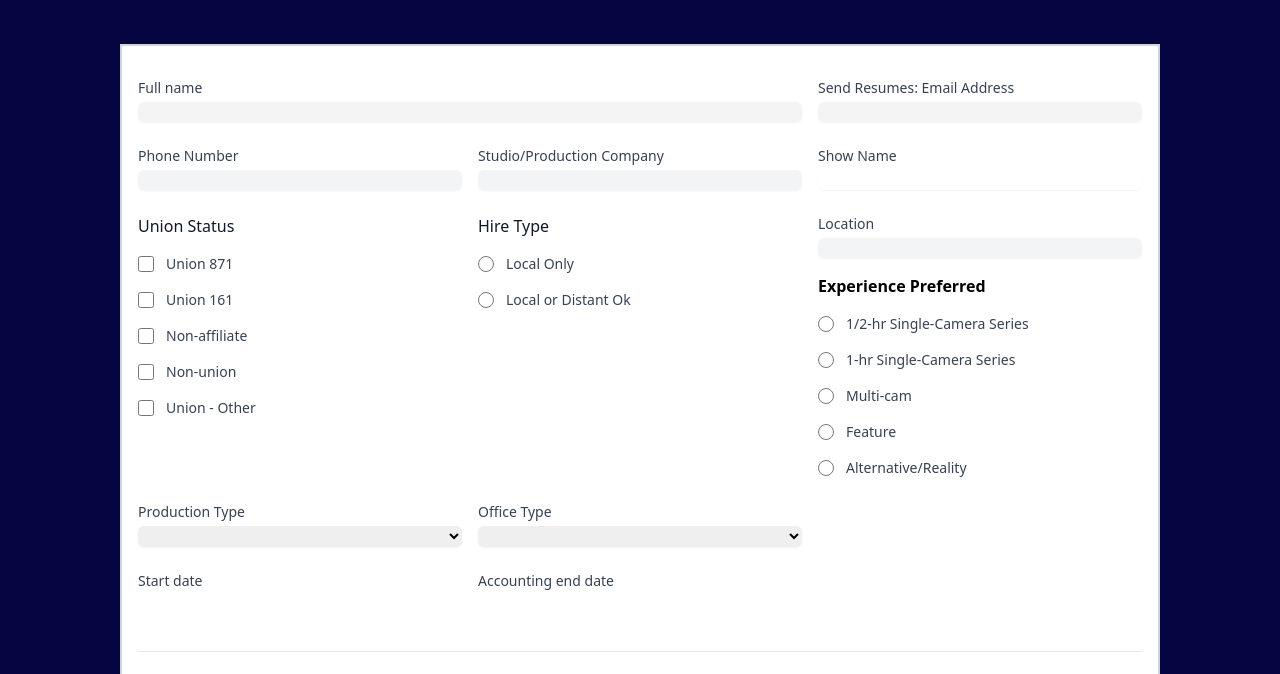
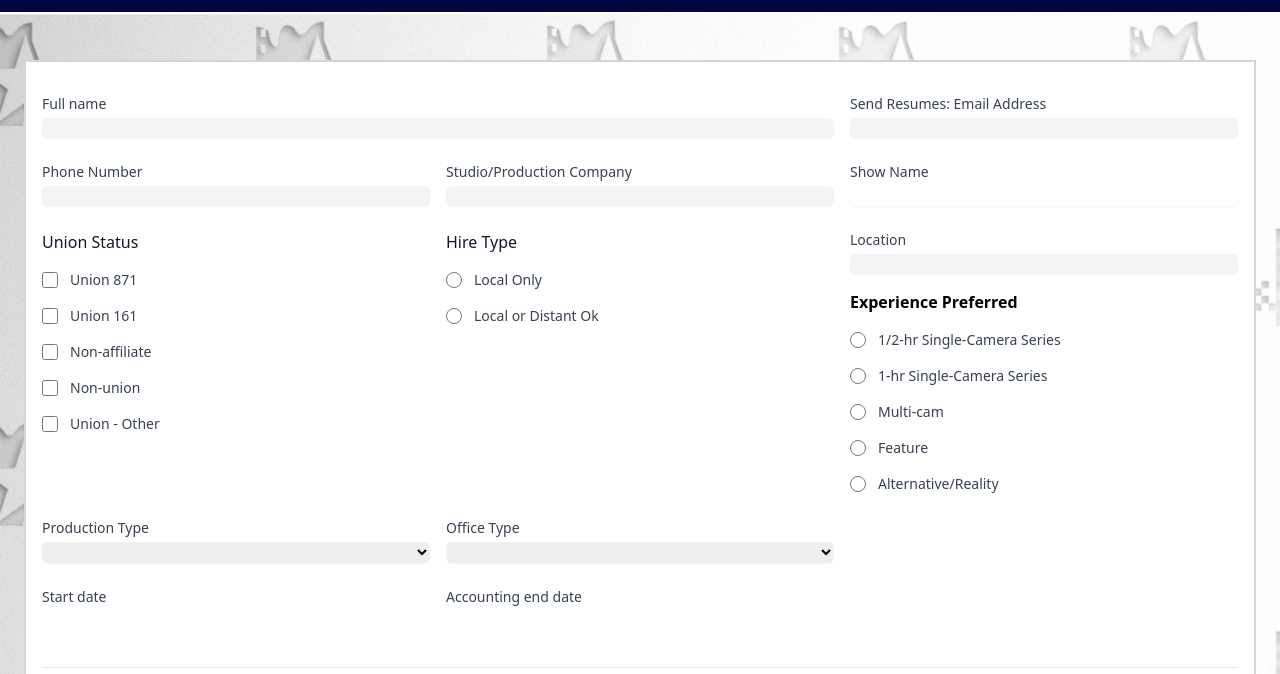
Before and after one commit to ervinCodes/OTTA-Employers, a website: page Interior/employers-new-job-request.html in a window 1280 px wide. Shown: the part 466-1140 px from the top of the page. Drawn offline with Linux system fonts and the light colour scheme; a web font is replaced by a local one.

Commit message:
Added BG images to New Job Request and fixed margins that contained the form

```diff
--- a/Interior/employers-new-job-request.html
+++ b/Interior/employers-new-job-request.html
@@ -140,7 +140,7 @@
           </div>
         </header>
 
-        <!-- Account Management Title -->
+        <!-- Title -->
         <div class="flex items-center justify-center bg-federal-blue py-4">
           <h1
             class="text-white uppercase text-2xl sm:text-4xl font-medium font-gill-sans"
@@ -151,7 +151,7 @@
 
         <!-- Content -->
         <div
-          class="lg:mx-24 xs:mx-0 px-4 pb-16 sm:px-6 sm:pb-24 lg:max-w-7xl lg:px-6 mt-8"
+          class="pt-12 px-4 pb-16 sm:px-6 sm:pb-24 lg:px-6 bg-[url('/images/white-stars-bg.jpg')] bg-cover"
         >
           <form
             class="space-y-8 divide-y divide-gray-200 border-2 border-gray-300 px-4 bg-white"
```
Also changed, not shown: Interior/css/interior.css.
